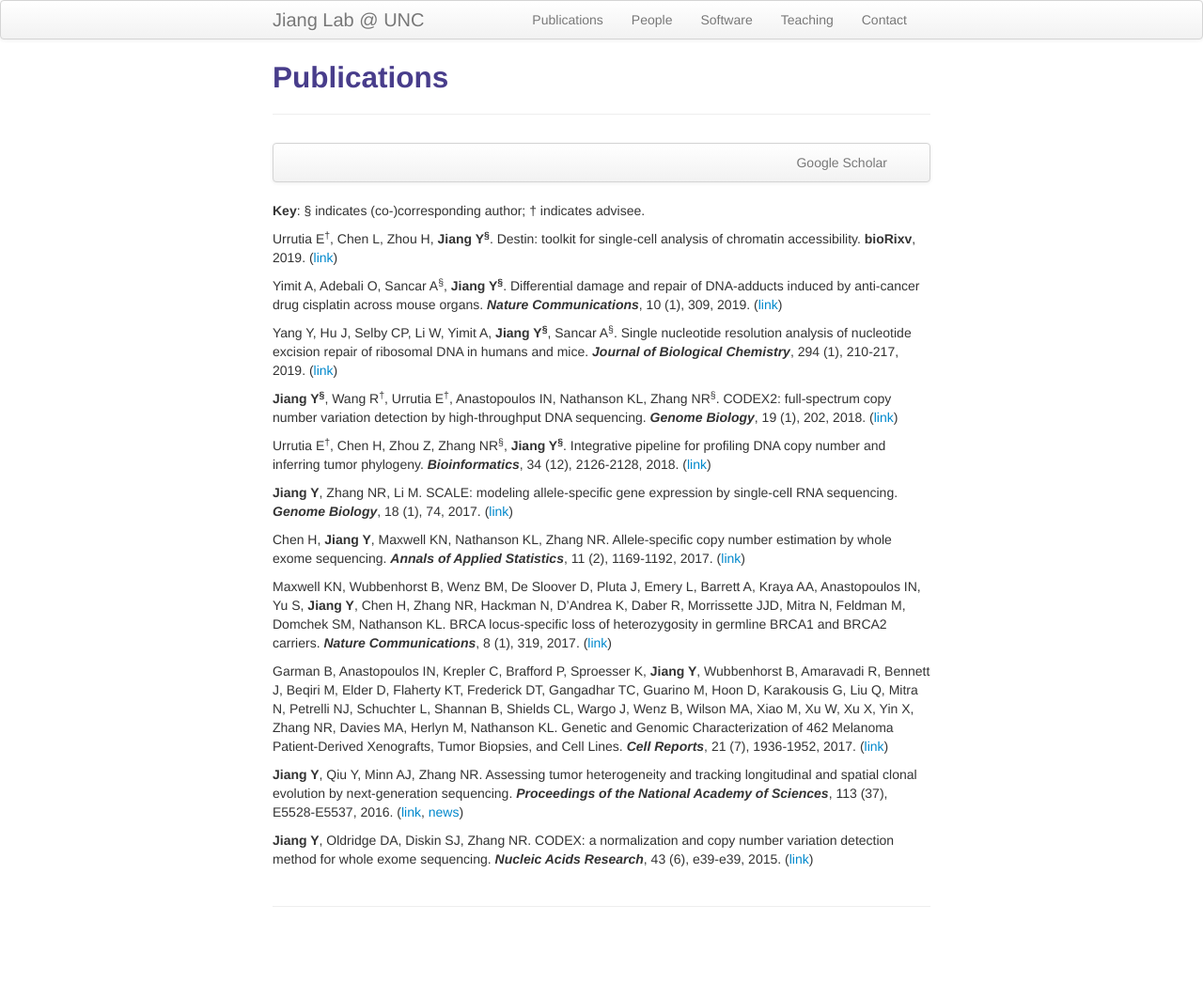
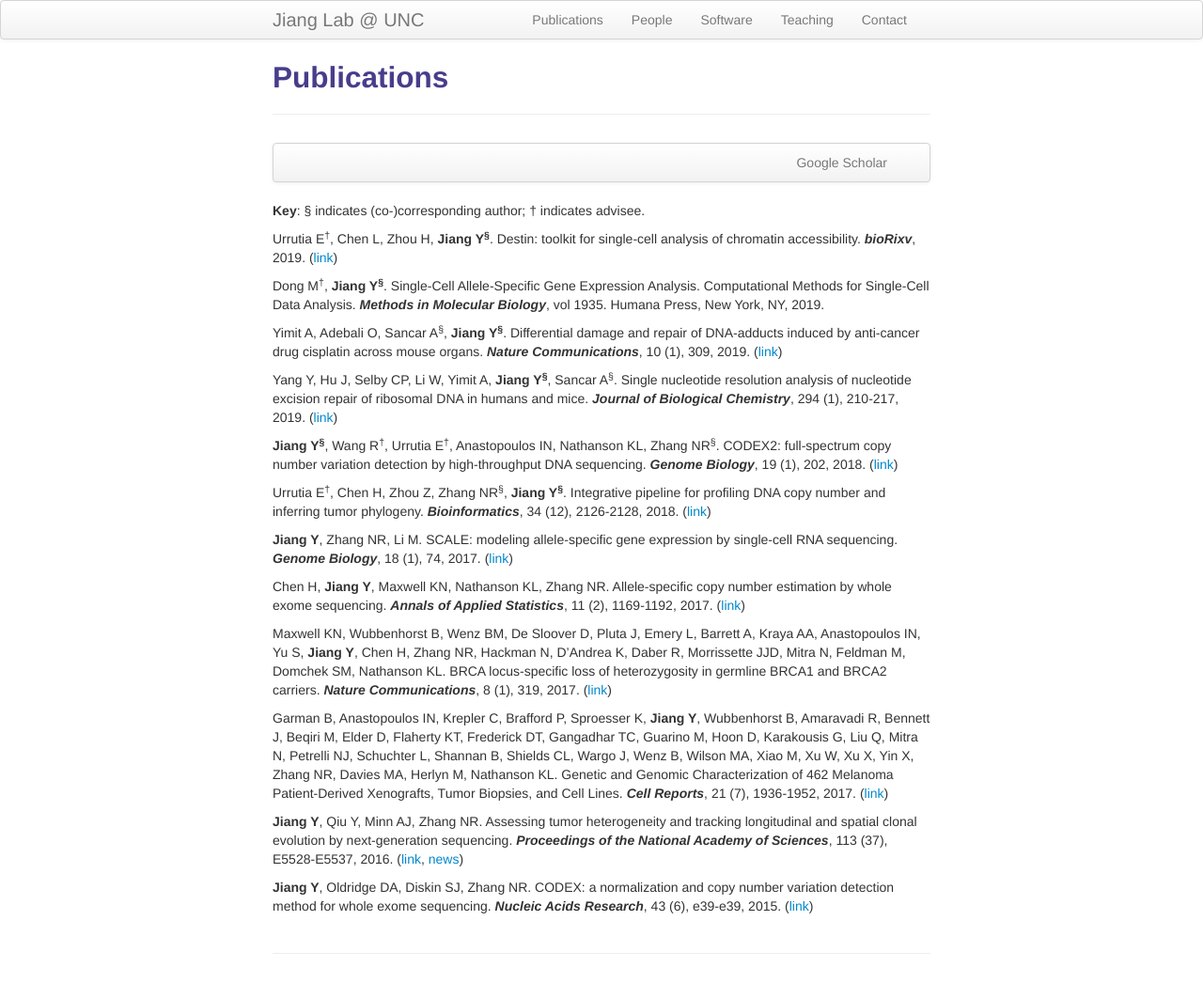
Before and after one commit to yuchaojiang/yuchaojiang.github.io, a Jekyll site: the page built from pages/pubs.md, in a window 1280 px wide. Shown: the whole page at 94% size. Built offline with Jekyll 4.4.1, drawn with Linux system fonts in a browser that asks for light colours; before the commit the page ends 996 px from its top, so only the background shows below that.

Commit message:
Update pubs.md

```diff
--- a/pages/pubs.md
+++ b/pages/pubs.md
@@ -14,7 +14,9 @@ description: Yuchao Jiang's publications
 
 **Key**: &sect; indicates (co-)corresponding author; &dagger; indicates advisee.
 
-Urrutia E<sup>&dagger;</sup>, Chen L, Zhou H, **Jiang Y<sup>&sect;</sup>**. Destin: toolkit for single-cell analysis of chromatin accessibility. **bioRixv**, 2019. ([link](http://biorxiv.org/cgi/content/short/461905v2))
+Urrutia E<sup>&dagger;</sup>, Chen L, Zhou H, **Jiang Y<sup>&sect;</sup>**. Destin: toolkit for single-cell analysis of chromatin accessibility. ***bioRixv***, 2019. ([link](http://biorxiv.org/cgi/content/short/461905v2))
+
+Dong M<sup>&dagger;</sup>, **Jiang Y<sup>&sect;</sup>**. Single-Cell Allele-Specific Gene Expression Analysis. Computational Methods for Single-Cell Data Analysis. ***Methods in Molecular Biology***, vol 1935. Humana Press, New York, NY, 2019.
 
 Yimit A, Adebali O, Sancar A<sup>&sect;</sup>, **Jiang Y<sup>&sect;</sup>**. Differential damage and repair of DNA-adducts induced by anti-cancer drug cisplatin across mouse organs. ***Nature Communications***, 10 (1), 309, 2019. ([link](https://www.nature.com/articles/s41467-019-08290-2))
 
```
